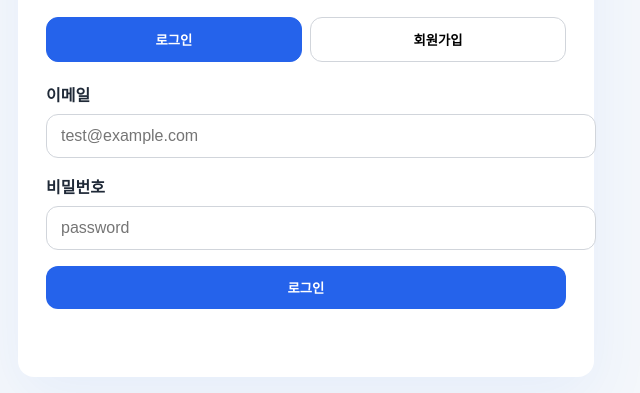
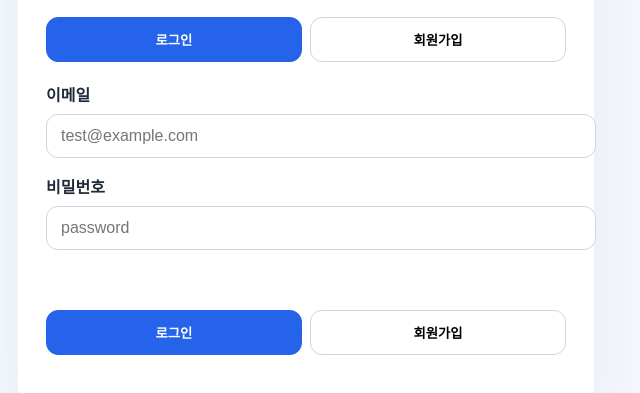
Before and after one commit to kosdba-lgtm/dong-login-demo, a website: page public/index.html in a window 1280 px wide. Shown: the part 155-548 px from the top of the page, without its empty margins (334-974 px from the left). Drawn offline with Linux system fonts and the light colour scheme.

Commit message:
Move login/signup tabs to bottom and remove submit button

```diff
--- a/public/index.html
+++ b/public/index.html
@@ -29,10 +29,14 @@
           비밀번호
           <input id="passwordInput" type="password" name="password" placeholder="password" required />
         </label>
-        <button type="submit" id="submitButton">로그인</button>
       </form>
 
       <div id="message" class="message"></div>
+
+      <div class="tabs">
+        <button id="loginTab" class="active">로그인</button>
+        <button id="signupTab">회원가입</button>
+      </div>
     </main>
 
     <script src="/script.js"></script>
```
